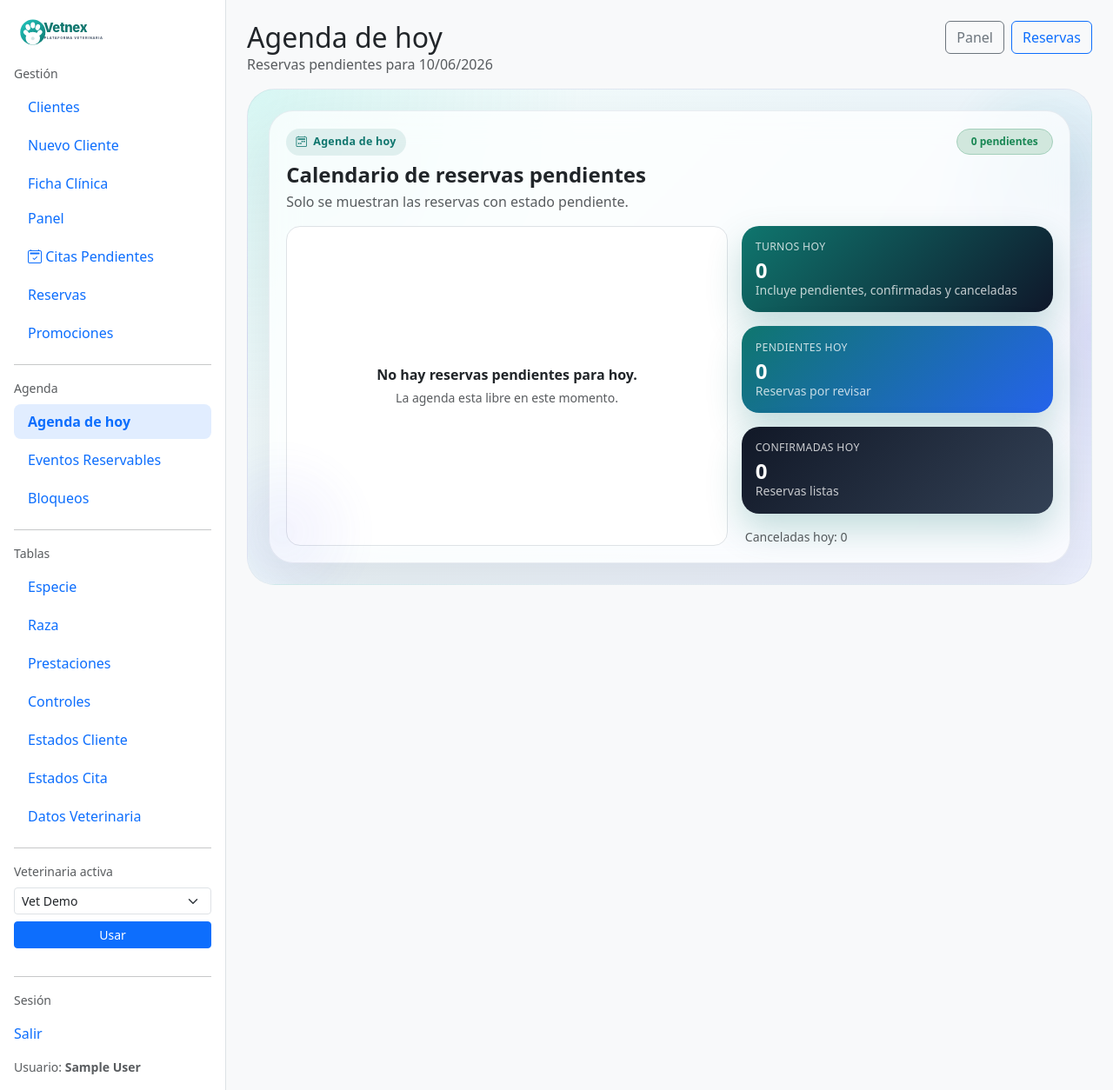
After one commit to pvalenzuela-hub/app-multivet, a Django app: page /agenda/hoy/ in a window 1280 px wide. The commit adds this page. Shown: the whole page at 87% size. Run offline with Django 5.2, Linux system fonts and the light colour scheme; a user stored in the database is signed in; data comes from the database, SQL or seed files in the repository; tables that the repository leaves empty hold one stand-in row (values such as "Sample post").

Commit message:
Add agenda de hoy view

```diff
--- /dev/null
+++ b/appclinica/templates/agenda/agenda_hoy.html
@@ -0,0 +1,223 @@
+{% extends "base.html" %}
+
+{% block title %}Agenda de hoy{% endblock %}
+
+{% block extra_css %}
+<style>
+  .agenda-shell {
+    position: relative;
+    overflow: hidden;
+    border-radius: 32px;
+    background:
+      radial-gradient(circle at top left, rgba(33, 199, 191, .14), transparent 34%),
+      radial-gradient(circle at right center, rgba(79, 70, 229, .10), transparent 28%),
+      linear-gradient(135deg, #f6fffd 0%, #eef7fb 48%, #eef2ff 100%);
+    border: 1px solid rgba(148, 163, 184, .18);
+  }
+
+  .agenda-shell::before,
+  .agenda-shell::after {
+    content: "";
+    position: absolute;
+    border-radius: 999px;
+    pointer-events: none;
+    filter: blur(8px);
+    opacity: .55;
+  }
+
+  .agenda-shell::before {
+    width: 260px;
+    height: 260px;
+    right: -80px;
+    top: -40px;
+    background: radial-gradient(circle, rgba(14, 165, 164, .20) 0%, rgba(14, 165, 164, 0) 68%);
+  }
+
+  .agenda-shell::after {
+    width: 220px;
+    height: 220px;
+    left: -70px;
+    bottom: -50px;
+    background: radial-gradient(circle, rgba(99, 102, 241, .14) 0%, rgba(99, 102, 241, 0) 68%);
+  }
+
+  .agenda-preview,
+  .agenda-summary {
+    position: relative;
+    z-index: 1;
+  }
+
+  .preview-card {
+    margin-top: 0;
+    padding: 1.2rem;
+    border-radius: 28px;
+    background: rgba(255, 255, 255, .72);
+    border: 1px solid rgba(148, 163, 184, .18);
+    box-shadow: 0 30px 80px rgba(15, 23, 42, .10);
+    backdrop-filter: blur(16px);
+  }
+
+  .preview-chip {
+    display: inline-flex;
+    align-items: center;
+    gap: .45rem;
+    padding: .4rem .7rem;
+    border-radius: 999px;
+    background: rgba(15, 118, 110, .10);
+    color: #0f766e;
+    font-size: .78rem;
+    font-weight: 700;
+    letter-spacing: .02em;
+  }
+
+  .timeline-item {
+    display: flex;
+    gap: .85rem;
+    align-items: flex-start;
+    padding: .8rem 0;
+    border-top: 1px solid rgba(148, 163, 184, .18);
+  }
+
+  .timeline-item:first-of-type {
+    border-top: 0;
+    padding-top: .2rem;
+  }
+
+  .timeline-dot {
+    width: .68rem;
+    height: .68rem;
+    margin-top: .35rem;
+    border-radius: 999px;
+    background: linear-gradient(135deg, #14b8a6, #0f766e);
+    box-shadow: 0 0 0 .35rem rgba(20, 184, 166, .14);
+    flex: 0 0 auto;
+  }
+
+  .stat-card {
+    border-radius: 20px;
+    padding: .95rem 1rem;
+    color: #fff;
+    background: linear-gradient(135deg, #0f766e 0%, #0f172a 100%);
+    box-shadow: 0 18px 40px rgba(15, 118, 110, .24);
+  }
+
+  .stat-card small {
+    display: block;
+    font-size: .76rem;
+    opacity: .78;
+    letter-spacing: .03em;
+    text-transform: uppercase;
+  }
+
+  .stat-card strong {
+    display: block;
+    font-size: 1.5rem;
+    line-height: 1.05;
+    margin-top: .3rem;
+  }
+
+  .agenda-list {
+    max-height: 560px;
+    overflow-y: auto;
+    padding-right: .25rem;
+  }
+
+  .agenda-summary {
+    display: flex;
+    flex-direction: column;
+    gap: 1rem;
+  }
+
+  @media (max-width: 991.98px) {
+    .agenda-shell {
+      border-radius: 24px;
+    }
+
+    .agenda-list {
+      max-height: none;
+    }
+  }
+</style>
+{% endblock %}
+
+{% block content %}
+<div class="d-flex flex-wrap justify-content-between align-items-start gap-3 mb-3">
+  <div>
+    <h2 class="mb-0">Agenda de hoy</h2>
+    <div class="text-muted">Reservas pendientes para {{ today|date:"d/m/Y" }}</div>
+  </div>
+
+  <div class="d-flex gap-2">
+    <a class="btn btn-outline-secondary" href="{% url 'dashboard_panel' %}">Panel</a>
+    <a class="btn btn-outline-primary" href="{% url 'reserva_list' %}">Reservas</a>
+  </div>
+</div>
+
+<section class="agenda-shell p-3 p-lg-4">
+  <div class="preview-card h-100">
+    <div class="d-flex justify-content-between align-items-start gap-3 mb-3">
+      <div>
+        <div class="preview-chip mb-2"><i class="bi bi-calendar2-week"></i> Agenda de hoy</div>
+        <h3 class="h4 mb-1 fw-bold text-dark">Calendario de reservas pendientes</h3>
+        <div class="text-muted">Solo se muestran las reservas con estado pendiente.</div>
+      </div>
+
+      <span class="badge rounded-pill bg-success-subtle text-success border border-success-subtle px-3 py-2">
+        {{ reservas_pendientes_hoy_total }} pendientes
+      </span>
+    </div>
+
+    <div class="row g-3 align-items-stretch">
+      <div class="col-md-7">
+        <div class="h-100 p-3 rounded-4 bg-white border">
+          {% if reservas_pendientes_hoy %}
+            <div class="agenda-list">
+              {% for reserva in reservas_pendientes_hoy %}
+                <div class="timeline-item {% if forloop.last %}pb-0{% endif %}">
+                  <div class="timeline-dot"></div>
+                  <div>
+                    <div class="small text-uppercase text-muted fw-semibold">{{ reserva.hora_inicio|time:"H:i" }} - {{ reserva.hora_fin|time:"H:i" }}</div>
+                    <div class="fw-semibold text-dark">{{ reserva.mascota.nombre }} · {{ reserva.evento.nombre }}</div>
+                    <div class="text-muted small">{{ reserva.mascota.cliente.nombre }}</div>
+                  </div>
+                </div>
+              {% endfor %}
+            </div>
+          {% else %}
+            <div class="d-flex align-items-center justify-content-center h-100 text-center py-4">
+              <div>
+                <div class="fw-semibold text-dark mb-1">No hay reservas pendientes para hoy.</div>
+                <div class="text-muted small">La agenda esta libre en este momento.</div>
+              </div>
+            </div>
+          {% endif %}
+        </div>
+      </div>
+
+      <div class="col-md-5">
+        <div class="h-100 d-flex flex-column gap-3">
+          <div class="stat-card">
+            <small>Turnos hoy</small>
+            <strong>{{ reservas_hoy_total }}</strong>
+            <div class="small opacity-75">Incluye pendientes, confirmadas y canceladas</div>
+          </div>
+
+          <div class="stat-card" style="background: linear-gradient(135deg, #0f766e 0%, #2563eb 100%);">
+            <small>Pendientes hoy</small>
+            <strong>{{ reservas_pendientes_hoy_total }}</strong>
+            <div class="small opacity-75">Reservas por revisar</div>
+          </div>
+
+          <div class="stat-card" style="background: linear-gradient(135deg, #111827 0%, #334155 100%);">
+            <small>Confirmadas hoy</small>
+            <strong>{{ reservas_confirmadas_hoy_total }}</strong>
+            <div class="small opacity-75">Reservas listas</div>
+          </div>
+
+          <div class="text-muted small px-1">Canceladas hoy: {{ reservas_canceladas_hoy_total }}</div>
+        </div>
+      </div>
+    </div>
+  </div>
+</section>
+{% endblock %}
--- a/appclinica/templates/base.html
+++ b/appclinica/templates/base.html
@@ -125,7 +125,10 @@
         {% endif %}
       </div>
 
-      <a class="btn btn-outline-light" href="{% url 'logout' %}">Salir</a>
+      <form method="post" action="{% url 'logout' %}" class="m-0">
+        {% csrf_token %}
+        <button type="submit" class="btn btn-outline-light">Salir</button>
+      </form>
     </div>
   </nav>
 
@@ -174,6 +177,9 @@
       <hr>
       <div class="small text-muted mb-2">Agenda</div>
       <nav class="nav nav-pills flex-column gap-1">
+        <a class="nav-link {% if request.resolver_match.url_name == 'agenda_hoy' %}active{% endif %}" href="{% url 'agenda_hoy' %}">
+          Agenda de hoy
+        </a>
         <a class="nav-link {% if request.resolver_match.url_name == 'agendaevento_list' %}active{% endif %}" href="{% url 'agendaevento_list' %}">Eventos Reservables</a>
         <a class="nav-link {% if request.resolver_match.url_name == 'agendabloqueo_list' %}active{% endif %}" href="{% url 'agendabloqueo_list' %}">Bloqueos</a>
       </nav>
@@ -237,6 +243,7 @@
           <a class="nav-link {% if request.resolver_match.url_name == 'ficha_clinica_buscar' %}active{% endif %}" href="{% url 'ficha_clinica_buscar' %}">Ficha Clínica</a>
           <a class="nav-link {% if request.resolver_match.url_name == 'reserva_list' %}active{% endif %}" href="{% url 'reserva_list' %}">Reservas</a>
           <a class="nav-link {% if request.resolver_match.url_name == 'promocion_list' %}active{% endif %}" href="{% url 'promocion_list' %}">Promociones</a>
+          <a class="nav-link {% if request.resolver_match.url_name == 'agenda_hoy' %}active{% endif %}" href="{% url 'agenda_hoy' %}">Agenda de hoy</a>
           <a class="nav-link {% if request.resolver_match.url_name == 'agendaevento_list' %}active{% endif %}" href="{% url 'agendaevento_list' %}">Eventos Reservables</a>
           <a class="nav-link {% if request.resolver_match.url_name == 'agendabloqueo_list' %}active{% endif %}" href="{% url 'agendabloqueo_list' %}">Bloqueos</a>
           {% if es_superusuario %}
@@ -262,7 +269,10 @@
               <button class="btn btn-sm btn-primary w-100" type="submit">Usar</button>
             </form>
           {% endif %}
-          <a class="nav-link" href="{% url 'logout' %}">Salir</a>
+          <form method="post" action="{% url 'logout' %}" class="mt-2">
+            {% csrf_token %}
+            <button type="submit" class="btn btn-link nav-link p-0 text-start w-100">Salir</button>
+          </form>
         </div>
       </div>
     </div>
--- a/appclinica/urls.py
+++ b/appclinica/urls.py
@@ -16,7 +16,7 @@ from .views import (
     estadocita_list, estadocita_create, estadocita_update, estadocita_delete,
     cita_delete, atencion_delete, mascota_delete_confirm, cliente_delete_confirm,
     dashboard_panel, atencion_update, atenciondetalle_update, atenciondetalle_delete,
-    cita_update_global, cita_delete_global, citas_pendientes_filtrado,
+    cita_update_global, cita_delete_global, agenda_hoy, citas_pendientes_filtrado,
     cita_check_global, agendaevento_list, agendaevento_create, agendaevento_update,
     agendaevento_delete, agendaeventohorario_list, agendaeventohorario_create,
     agendaeventohorario_update, agendaeventohorario_delete, agendabloqueo_list,
@@ -126,6 +126,7 @@ urlpatterns = [
     path("agenda/eventos/<int:evento_id>/horarios/nuevo/", agendaeventohorario_create, name="agendaeventohorario_create"),
     path("agenda/eventos/<int:evento_id>/horarios/<int:pk>/editar/", agendaeventohorario_update, name="agendaeventohorario_update"),
     path("agenda/eventos/<int:evento_id>/horarios/<int:pk>/eliminar/", agendaeventohorario_delete, name="agendaeventohorario_delete"),
+    path("agenda/hoy/", agenda_hoy, name="agenda_hoy"),
     path("agenda/bloqueos/", agendabloqueo_list, name="agendabloqueo_list"),
     path("agenda/bloqueos/nuevo/", agendabloqueo_create, name="agendabloqueo_create"),
     path("agenda/bloqueos/<int:pk>/editar/", agendabloqueo_update, name="agendabloqueo_update"),
--- a/appclinica/views.py
+++ b/appclinica/views.py
@@ -30,6 +30,7 @@ from .models import (
     cliente, mascota, atencion, atenciondetalle, cita, especie, control, raza, prestacion, comuna,
     estadocliente, estadocita,
     agendaevento, agendaeventohorario, agendabloqueo, reserva, promocion, veterinaria,
+    EstadoReserva,
     VENTANA_RESERVA_DIAS, obtener_slots_disponibles, OrigenCliente,
 )
 from .tenancy import (
@@ -1433,6 +1434,31 @@ def dashboard_panel(request):
     return render(request, "dashboard/panel.html", context)
 
 
+@login_required
+def agenda_hoy(request):
+    vet = current_veterinaria(request)
+    today = timezone.localdate()
+
+    reservas_hoy = list(
+        reserva.objects
+        .filter(veterinaria=vet, fecha=today)
+        .select_related("mascota__cliente", "evento")
+        .order_by("hora_inicio", "mascota__nombre")
+    )
+    reservas_pendientes_hoy = [x for x in reservas_hoy if x.estado == EstadoReserva.PENDIENTE]
+    reservas_confirmadas_hoy_total = sum(1 for x in reservas_hoy if x.estado == EstadoReserva.CONFIRMADA)
+    reservas_canceladas_hoy_total = sum(1 for x in reservas_hoy if x.estado == EstadoReserva.CANCELADA)
+
+    return render(request, "agenda/agenda_hoy.html", {
+        "today": today,
+        "reservas_hoy_total": len(reservas_hoy),
+        "reservas_pendientes_hoy": reservas_pendientes_hoy,
+        "reservas_pendientes_hoy_total": len(reservas_pendientes_hoy),
+        "reservas_confirmadas_hoy_total": reservas_confirmadas_hoy_total,
+        "reservas_canceladas_hoy_total": reservas_canceladas_hoy_total,
+    })
+
+
 
 @login_required
 def citas_pendientes_filtrado(request):
```
Also changed, not shown: appclinica/tests.py (+54 -2 lines).
